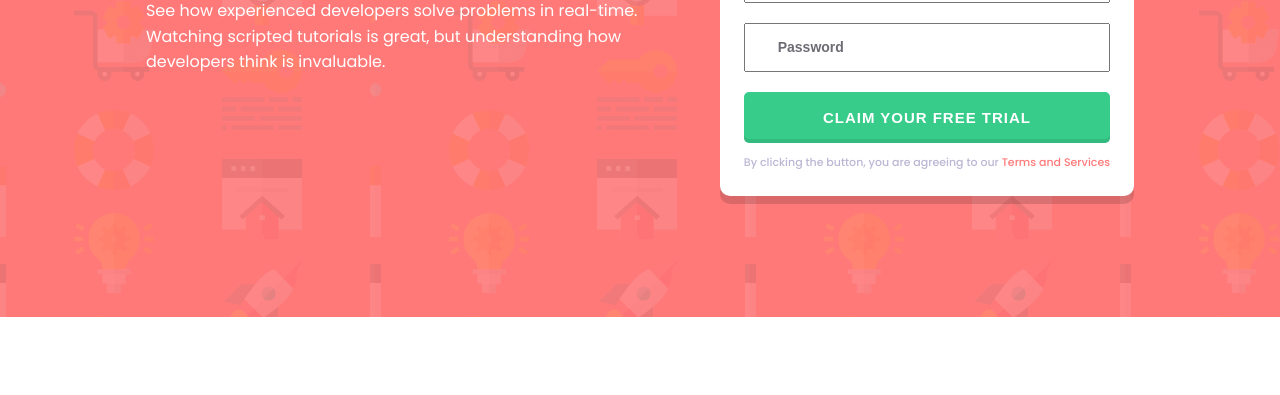
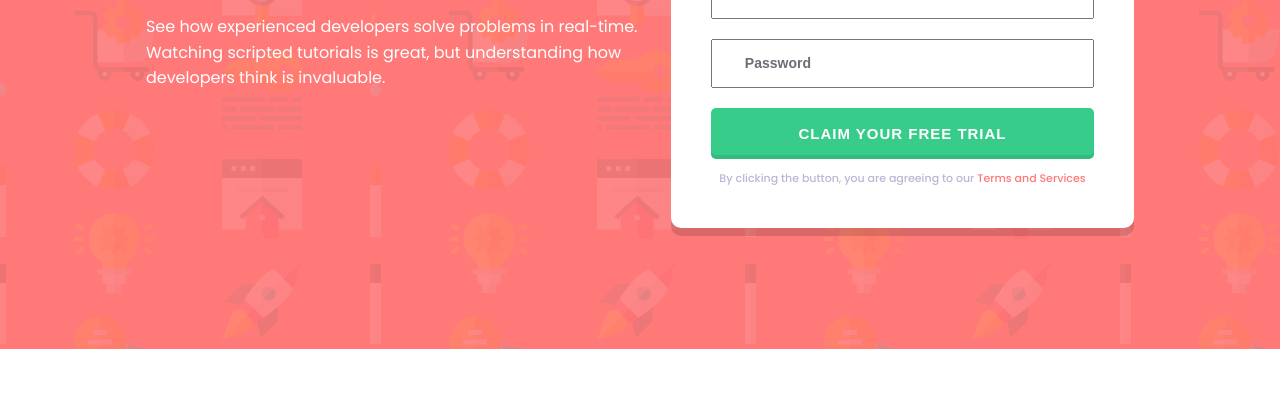
Before and after one commit to bluepersia/intro-component-2, a plain HTML site: page index.html in a window 1280 px wide. Shown: the part 405-800 px from the top of the page. Drawn offline with Linux system fonts and the light colour scheme.

Commit message:
Sign up width

```diff
--- a/src/css/style.css
+++ b/src/css/style.css
@@ -115,16 +115,19 @@ body {
     padding: 5.5em 6.4% 4.25em;
 }
 .cmp > * {
-    max-width: 525px;
     margin-left: auto;
     margin-right: auto;
 }
 .cmp__hero
 {
+    max-width: 525px;
     margin-bottom: 4em;
 }
 
-
+.cmp__sign-up {
+    width: 100%;
+    max-width: 540px;
+}
 .cmp__form-container
 {
     background-color: var(--cmp-c-white);
@@ -191,7 +194,6 @@ body {
         flex-direction: row;
         justify-content: space-between;
         align-items: center;
-        gap: 1em;
         padding: 7.56em 11.4%;
     }
     .cmp > * {
@@ -205,7 +207,7 @@ body {
     }
 
     .cmp__form-container {
-        max-width: none;
+        padding: 2.5em;
     }
 }
 
```
